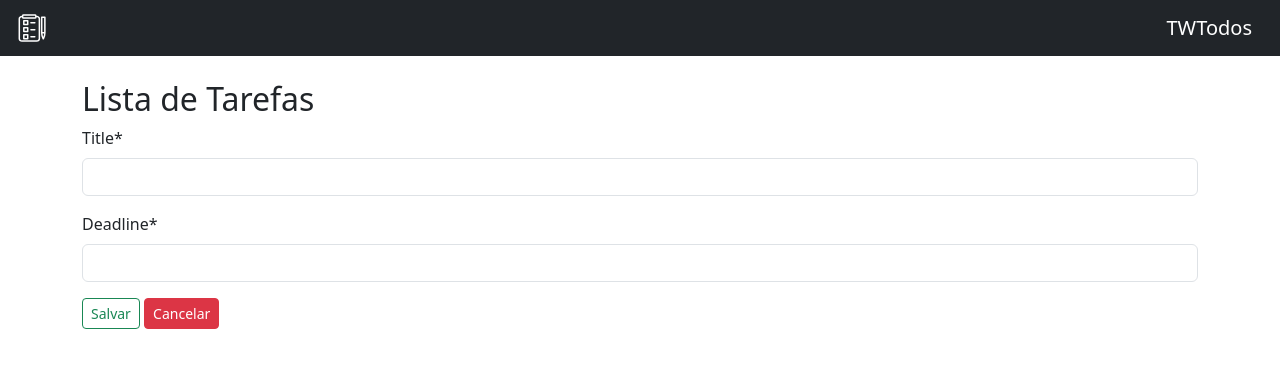
After one commit to TharlisSampaio/todo-list, a Django app: page /created in a window 1280 px wide. The commit adds this page. Shown: the top 368 px of the page. Run offline with Django 5.2, Linux system fonts and the light colour scheme; some libraries are stand-ins or nearby versions.

Commit message:
feat - rota e classe para cadastro de tarefas

```diff
--- a/setup/urls.py
+++ b/setup/urls.py
@@ -17,8 +17,10 @@ Including another URLconf
 
 from django.contrib import admin
 from django.urls import path
-from todos.views import TodosListView
+from todos.views import TodosListView, TodoCreateView
+
 urlpatterns = [
     path("admin/", admin.site.urls),
-    path("", TodosListView.as_view()),
+    path("", TodosListView.as_view(), name="todo_list"),
+    path("created", TodoCreateView.as_view(), name="todo_created"),
 ]
--- /dev/null
+++ b/todos/templates/todos/todos_form.html
@@ -0,0 +1,33 @@
+{% load static %}
+{% load crispy_forms_tags %}
+<!DOCTYPE html>
+<html lang="pt-br">
+  <head>
+    <meta charset="utf-8">
+    <meta name="viewport" content="width=device-width, initial-scale=1">
+    <title>TWTodos - Lista de tarefas</title>
+    <link href="https://cdn.jsdelivr.net/npm/bootstrap@5.3.3/dist/css/bootstrap.min.css" rel="stylesheet" integrity="sha384-QWTKZyjpPEjISv5WaRU9OFeRpok6YctnYmDr5pNlyT2bRjXh0JMhjY6hW+ALEwIH" crossorigin="anonymous">
+  </head>
+  <body>
+    <nav class="navbar bg-dark mb-4" data-bs-theme="dark">
+        <div class="container-fluid">
+            <img src="{% static "img/icon-tarefa.svg" %}" alt="Bootstrap" width="40" height="34">
+            <a class="navbar-brand" href="#">TWTodos</a>
+        </div>
+    </nav>
+
+    <main class="container">
+        <h2>Lista de Tarefas</h2>
+
+        <form method="POST"> {% csrf_token %}
+            {{ form|crispy }}
+
+            <button type="submit" class="btn btn-sm btn-outline-success">Salvar</button>
+            <a href="{% url "todo_list" %}" class="btn btn-sm btn-danger">Cancelar</a>
+        </form>
+
+    </main>
+
+    <script src="https://cdn.jsdelivr.net/npm/bootstrap@5.3.3/dist/js/bootstrap.bundle.min.js" integrity="sha384-YvpcrYf0tY3lHB60NNkmXc5s9fDVZLESaAA55NDzOxhy9GkcIdslK1eN7N6jIeHz" crossorigin="anonymous" defer></script>
+  </body>
+</html>
--- a/todos/templates/todos/todos_list.html
+++ b/todos/templates/todos/todos_list.html
@@ -47,6 +47,8 @@
       {% else %}
         <p>Não possui nenhuma tarefa.</p>
       {% endif %}
+
+      <a href="{% url "todo_created" %}" class="btn btn-outline-success">Nova tarefa</a>
     </main>
 
     <script src="https://cdn.jsdelivr.net/npm/bootstrap@5.3.3/dist/js/bootstrap.bundle.min.js" integrity="sha384-YvpcrYf0tY3lHB60NNkmXc5s9fDVZLESaAA55NDzOxhy9GkcIdslK1eN7N6jIeHz" crossorigin="anonymous" defer></script>
--- a/todos/views.py
+++ b/todos/views.py
@@ -1,4 +1,5 @@
-from django.views.generic import ListView
+from django.views.generic import ListView, CreateView
+from django.urls import reverse_lazy
 from todos.models import Todos
 
 
@@ -12,3 +13,9 @@ a renderização de modelos e a criação de respostas para o cliente.
 
 class TodosListView(ListView):
     model = Todos
+
+
+class TodoCreateView(CreateView):
+    model = Todos
+    fields = ["title", "deadline"]
+    success_url = reverse_lazy("todo_list")
```
